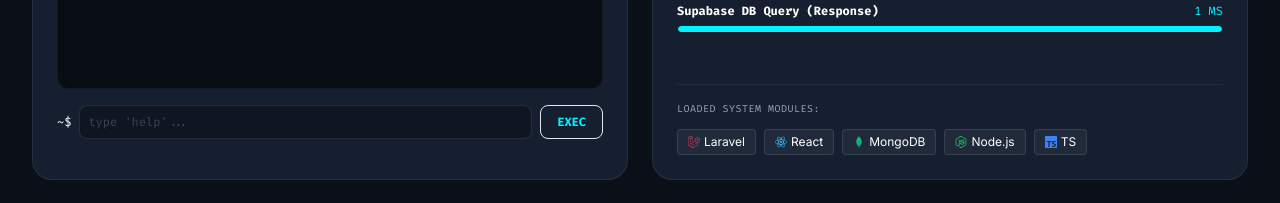
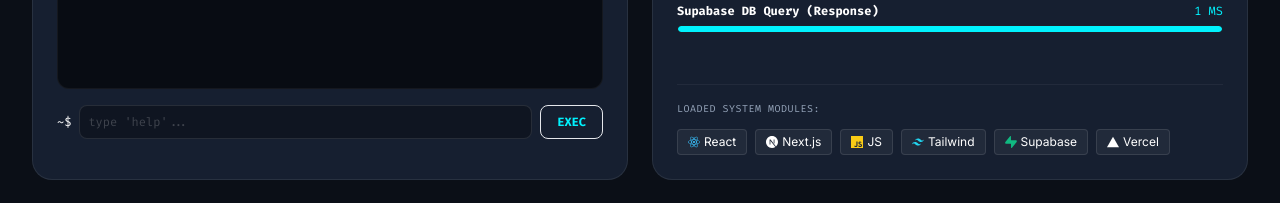
Before and after one commit to Taufiqu/Portofolio-Website, a Next.js app: page / in a window 1280 px wide. Shown: the part 2140-2343 px from the top of the page. Built offline with nearby package versions, Linux system fonts and the light colour scheme; no server answers; the database is empty.

Commit message:
fix: replace simulated loaded system modules tags with real project tech stack
Co-authored-by: Antigravity <antigravity-bot@users.noreply.github.com>

```diff
--- a/src/components/sections/Dashboard.jsx
+++ b/src/components/sections/Dashboard.jsx
@@ -24,11 +24,11 @@ import {
 } from 'react-icons/fa';
 import {
   SiReact,
-  SiLaravel,
+  SiNextdotjs,
   SiTailwindcss,
-  SiMongodb,
-  SiNodedotjs,
-  SiTypescript
+  SiJavascript,
+  SiSupabase,
+  SiVercel
 } from 'react-icons/si';
 import { MdLocationOn, MdSchedule, MdDevices } from 'react-icons/md';
 
@@ -619,24 +619,28 @@ function Dashboard() {
               <p className="text-[10px] font-mono-code uppercase tracking-wider text-[var(--color-text-muted)] mb-3">Loaded System Modules:</p>
               <div className="flex flex-wrap gap-2">
                 <span className="inline-flex items-center gap-1 bg-white/5 px-2.5 py-1 rounded text-xs text-white border border-white/10">
-                  <SiLaravel className="text-rose-500" />
-                  <span>Laravel</span>
-                </span>
-                <span className="inline-flex items-center gap-1 bg-white/5 px-2.5 py-1 rounded text-xs text-white border border-white/10">
                   <SiReact className="text-sky-400" />
                   <span>React</span>
                 </span>
                 <span className="inline-flex items-center gap-1 bg-white/5 px-2.5 py-1 rounded text-xs text-white border border-white/10">
-                  <SiMongodb className="text-emerald-500" />
-                  <span>MongoDB</span>
+                  <SiNextdotjs className="text-white" />
+                  <span>Next.js</span>
                 </span>
                 <span className="inline-flex items-center gap-1 bg-white/5 px-2.5 py-1 rounded text-xs text-white border border-white/10">
-                  <SiNodedotjs className="text-green-500" />
-                  <span>Node.js</span>
+                  <SiJavascript className="text-yellow-400" />
+                  <span>JS</span>
                 </span>
                 <span className="inline-flex items-center gap-1 bg-white/5 px-2.5 py-1 rounded text-xs text-white border border-white/10">
-                  <SiTypescript className="text-blue-500" />
-                  <span>TS</span>
+                  <SiTailwindcss className="text-cyan-400" />
+                  <span>Tailwind</span>
+                </span>
+                <span className="inline-flex items-center gap-1 bg-white/5 px-2.5 py-1 rounded text-xs text-white border border-white/10">
+                  <SiSupabase className="text-emerald-500" />
+                  <span>Supabase</span>
+                </span>
+                <span className="inline-flex items-center gap-1 bg-white/5 px-2.5 py-1 rounded text-xs text-white border border-white/10">
+                  <SiVercel className="text-white" />
+                  <span>Vercel</span>
                 </span>
               </div>
             </div>
```
